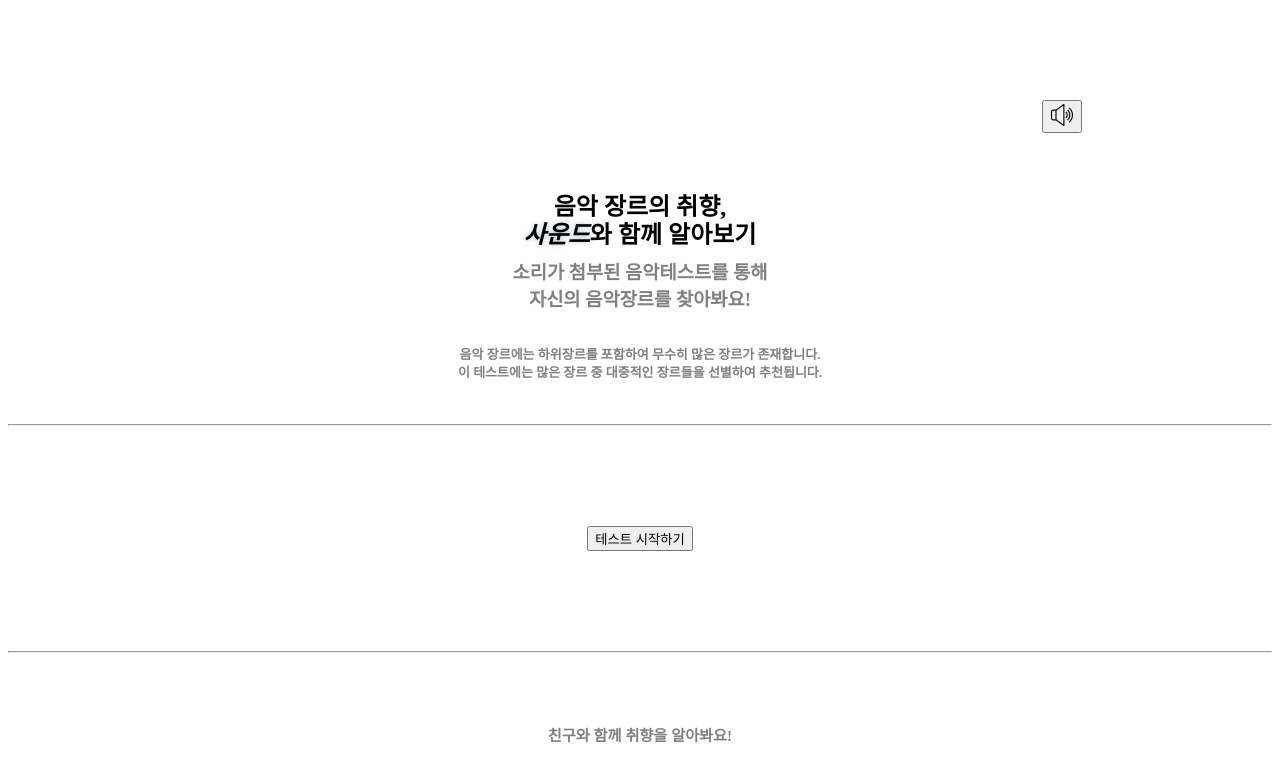
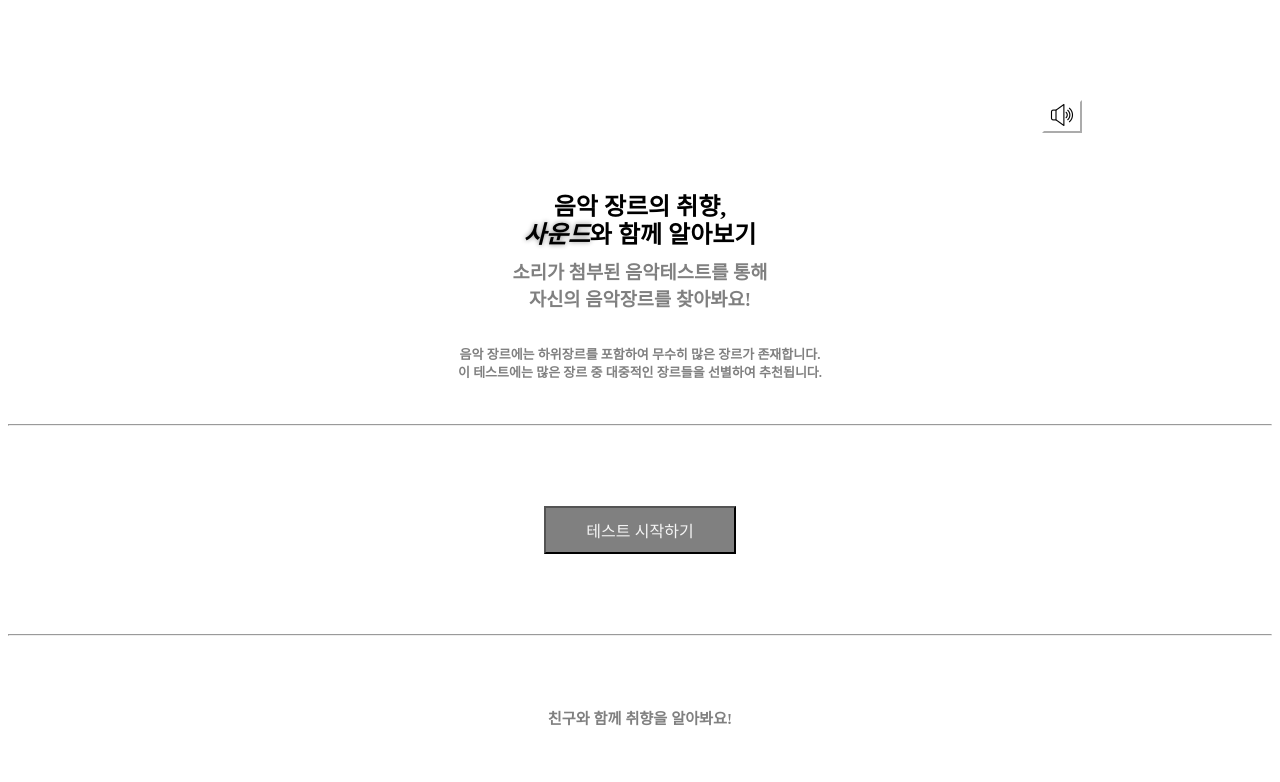
Before and after one commit to seongwon030/ReactApp, a React (Create React App) app in the folder music/: page / in a window 1280 px wide. Shown: the top 782 px of the page. Built offline with nearby package versions, Linux system fonts and the light colour scheme.

Commit message:
메인 페이지 음악 설정

```diff
--- a/music/src/App.css
+++ b/music/src/App.css
@@ -6,6 +6,11 @@
   text-align: right;
   margin-right: 15%;
   margin-bottom: 70px;
+}
+
+.App .sound button {
+  background-color: white;
+  border-color: white;
 }
 
 .App .text1 {
@@ -31,9 +36,16 @@
 }
 
 .App .test {
-  margin-top: 100px;
+  margin-top: 80px;
   text-align: center;
-  margin-bottom: 100px;
+  margin-bottom: 80px;
+}
+
+.App .test button {
+  background-color: gray;
+  padding: 10px 40px;
+  font-size: medium;
+  color: whitesmoke;
 }
 
 .App .text4 {
--- a/music/src/App.js
+++ b/music/src/App.js
@@ -1,16 +1,33 @@
+import { useRef, useState } from 'react';
 import './App.css';
 
 function App() {
+
+  const [isPlaying, setIsPlaying] = useState(false);
+  const audioRef = useRef(new Audio('./ex.mp3'));
+
+  const playMusic = () => {
+    const audio = audioRef.current;
+
+    if (audio.paused) {
+      audio.play();
+    } else {
+      audio.pause();
+      audio.currentTime = 0;
+    }
+
+    setIsPlaying(!isPlaying);
+  }
   return (
     <div className="App">
       <div className='sound'>
-        <button>
-          <img src="./sound.png"/>
+        <button onClick={playMusic}>
+          <img src="./sound.png" alt='Sound Icon'/>
         </button>
       </div>
       <div className='text1'>
         <h2>음악 장르의 취향,</h2>
-        <h2><span style={{fontStyle: 'italic', textShadow: '0 0 5px #aebbc2'}}>사운드</span>와 함께 알아보기</h2>
+        <h2><span style={{fontStyle: 'italic', textShadow: '0 0 5px #848484'}}>사운드</span>와 함께 알아보기</h2>
       </div>
       <div className='text2'>
         <h3>소리가 첨부된 음악테스트를 통해</h3>
```
Also changed, not shown: 1 other file (tests, documents, lock files or other folders).
